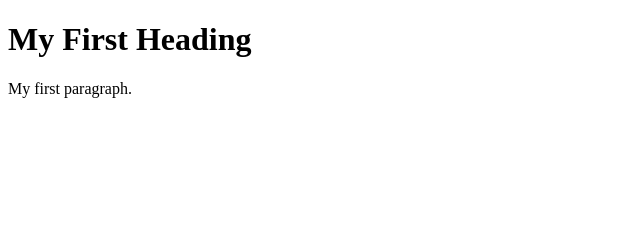
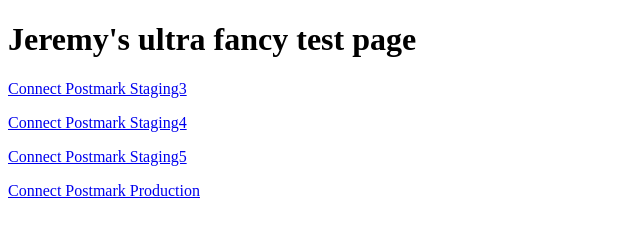
Before and after one commit to jpolley/html, a plain HTML site: page file.html in a window 1280 px wide. Shown: the whole page, without its empty margins (0-640 px from the left). Drawn offline with Linux system fonts and the light colour scheme.

Commit message:
add links

```diff
--- a/file.html
+++ b/file.html
@@ -2,8 +2,11 @@
 <html>
 <body>
 
-<h1>My First Heading</h1>
-<p>My first paragraph.</p>
+<h1>Jeremy's ultra fancy test page</h1>
+<p><a href="https://staging3.postmark-testing.com/sign_up?utm_source=activecampaign&utm_medium=integration&utm_campaign=ac-automation-action">Connect Postmark Staging3</a></p>
+<p><a href="https://staging4.postmark-testing.com/sign_up?utm_source=activecampaign&utm_medium=integration&utm_campaign=ac-automation-action">Connect Postmark Staging4</a></p>
+<p><a href="https://staging5.postmark-testing.com/sign_up?utm_source=activecampaign&utm_medium=integration&utm_campaign=ac-automation-action">Connect Postmark Staging5</a></p>
+<p><a href="https://account.postmarkapp.com/sign_up?utm_source=activecampaign&utm_medium=integration&utm_campaign=ac-automation-action">Connect Postmark Production</a></p>
 
 </body>
 </html>
```
